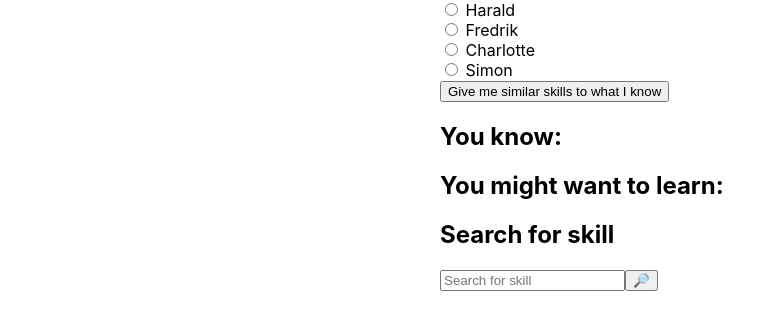
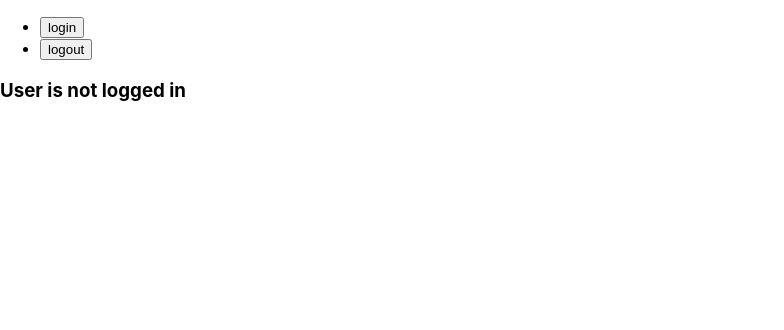
Before and after one commit to Auge-Technologies/react-api-app, a React (Create React App) app: page / in a window 1280 px wide. Shown: the top 330 px of the page, without its empty margins (0-784 px from the left). Built offline with nearby package versions, Linux system fonts and the light colour scheme.

Commit message:
implemented simple loggin and routing

```diff
--- a/package.json
+++ b/package.json
@@ -3,12 +3,14 @@
   "version": "0.1.0",
   "private": true,
   "dependencies": {
+    "@auth0/auth0-react": "^2.1.1",
     "@testing-library/jest-dom": "^5.16.5",
     "@testing-library/react": "^13.4.0",
     "@testing-library/user-event": "^13.5.0",
     "axios": "^1.4.0",
     "react": "^18.2.0",
     "react-dom": "^18.2.0",
+    "react-router-dom": "^6.14.1",
     "react-scripts": "5.0.1",
     "web-vitals": "^2.1.4"
   },
--- a/src/App.js
+++ b/src/App.js
@@ -1,14 +1,43 @@
-import './App.css';
-import Skill_input from './components/Skill_input';
-import Skill_search from './components/Skill_search';
+import React from 'react';
+import { BrowserRouter as Router, Routes, Route, Link } from 'react-router-dom';
+import { Auth0Provider } from '@auth0/auth0-react';
+import About from './views/About';
+import Home from './views/Home';
 
 function App() {
-  return (
-    <div className="App">
-      <Skill_input/>
-      <Skill_search/>
-    </div>
-  );
+    return (
+        <Router>
+            <div className="App">
+                {/*<ul>
+                     ...your existing navigation links...
+                    <li>
+                        <Link to="/about">About</Link>
+                    </li>
+                </ul>*/}
+
+                {/* Define the routes */}
+                <Routes>
+                    <Route path="/" element={<Home />} />
+                    <Route path="/about" element={<About />} />
+                </Routes>
+            </div>
+        </Router>
+    );
 }
 
-export default App;
+function Auth0App() {
+    const domain = 'auge.eu.auth0.com';
+    const clientId = 'nwfr9B2bb0IePJjWSKhzp6YgOxTZhwvN';
+
+    return (
+        <Auth0Provider
+            domain={domain}
+            clientId={clientId}
+            redirectUri={window.location.origin}
+        >
+            <App />
+        </Auth0Provider>
+    );
+}
+
+export default Auth0App;
--- a/src/index.js
+++ b/src/index.js
@@ -1,17 +1,21 @@
 import React from 'react';
-import ReactDOM from 'react-dom/client';
+import ReactDOM from 'react-dom';
 import './index.css';
 import App from './App';
 import reportWebVitals from './reportWebVitals';
+import { Auth0Provider } from '@auth0/auth0-react';
 
-const root = ReactDOM.createRoot(document.getElementById('root'));
-root.render(
-  <React.StrictMode>
-    <App />
-  </React.StrictMode>
+ReactDOM.render(
+    <React.StrictMode>
+        <Auth0Provider
+            domain='auge.eu.auth0.com'
+            clientId='nwfr9B2bb0IePJjWSKhzp6YgOxTZhwvN'
+            redirectUri={window.location.origin}
+        >
+            <App />
+        </Auth0Provider>
+    </React.StrictMode>,
+    document.getElementById('root')
 );
 
-// If you want to start measuring performance in your app, pass a function
-// to log results (for example: reportWebVitals(console.log))
-// or send to an analytics endpoint. Learn more: https://bit.ly/CRA-vitals
 reportWebVitals();
--- /dev/null
+++ b/src/views/About.js
@@ -0,0 +1,23 @@
+import React from 'react';
+import Skill_input from '../components/Skill_input';
+import Skill_search from '../components/Skill_search';
+import {useAuth0} from "@auth0/auth0-react";
+
+const About = () => {
+    const { logout } = useAuth0();
+
+    const handleLogoutClick = () => {
+        logout();
+    };
+
+    return (
+        <div>
+            <h1>About Page</h1>
+            <Skill_input/>
+            <Skill_search/>
+            <button onClick={handleLogoutClick}>logout</button>
+        </div>
+    );
+};
+
+export default About;
--- /dev/null
+++ b/src/views/Home.js
@@ -0,0 +1,49 @@
+import React, { useEffect } from 'react';
+import { useAuth0 } from '@auth0/auth0-react';
+import { useNavigate } from 'react-router-dom';
+
+const Home = () => {
+    const { loginWithRedirect, logout, user, isAuthenticated } = useAuth0();
+    const navigate = useNavigate();
+
+    useEffect(() => {
+        if (isAuthenticated) {
+            console.log(user.email)
+            console.log(user.nickname)
+            navigate('/about');
+        }
+    }, [isAuthenticated, navigate]);
+
+    const handleLoginClick = async () => {
+        try {
+            await loginWithRedirect();
+        } catch (error) {
+            console.log(error);
+        }
+    };
+
+    const handleLogoutClick = () => {
+        logout();
+    };
+
+    return (
+        <div>
+            <ul>
+                <li>
+                    <button onClick={handleLoginClick}>login</button>
+                </li>
+                <li>
+                    <button onClick={handleLogoutClick}>logout</button>
+                </li>
+            </ul>
+            <h3>User is {isAuthenticated ? 'logged in' : 'not logged in'}</h3>
+            {isAuthenticated && (
+                <pre style={{ textAlign: 'start' }}>
+          {JSON.stringify(user, null, 2)}
+        </pre>
+            )}
+        </div>
+    );
+};
+
+export default Home;
```
Also changed, not shown: 1 other file (tests, documents, lock files or other folders).
